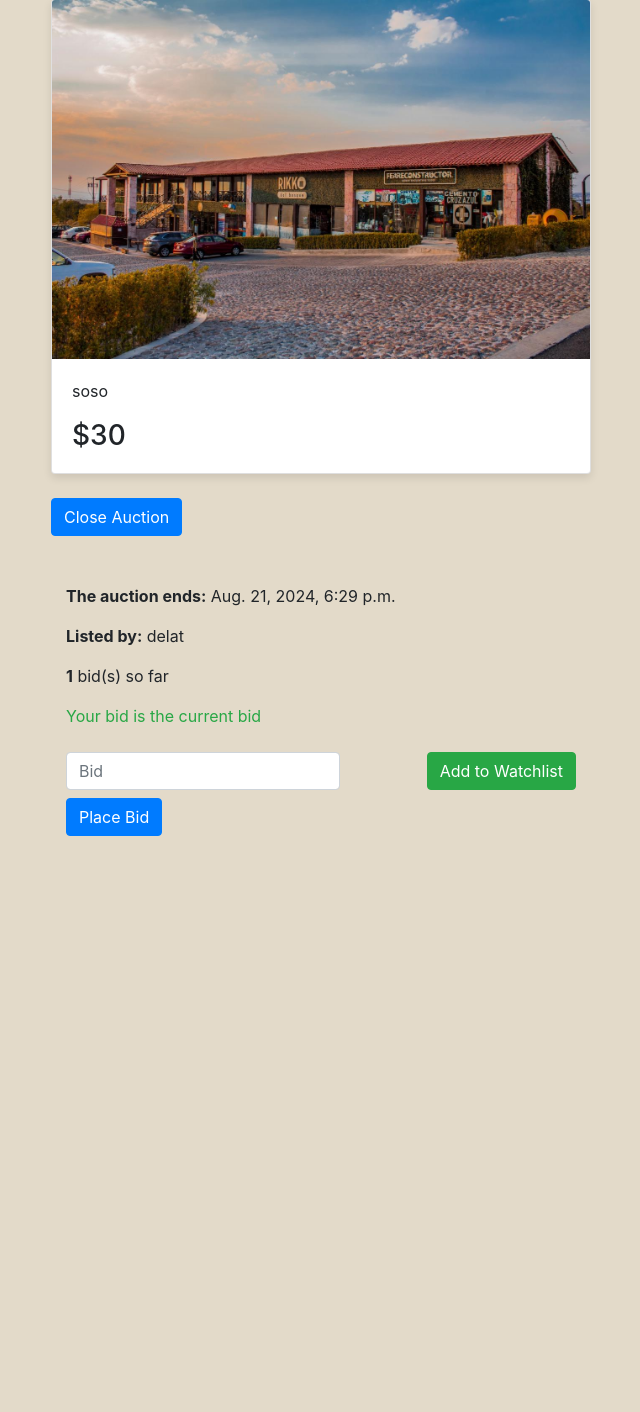
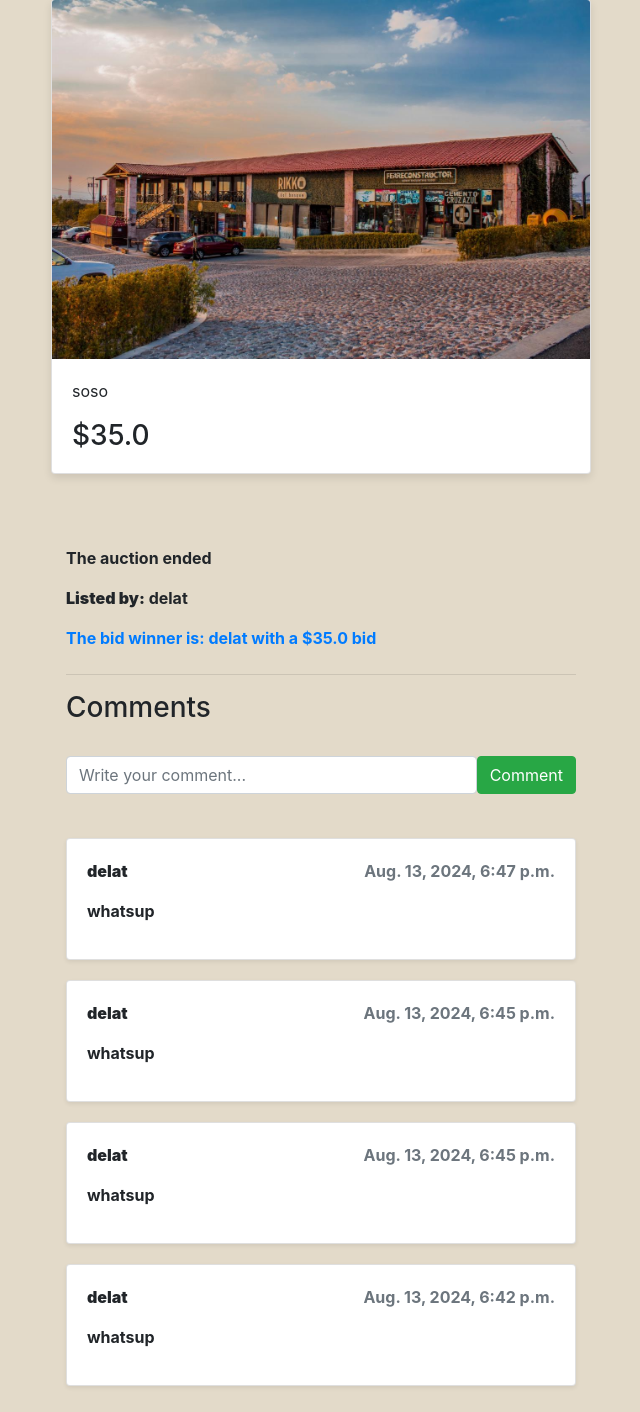
Before and after one commit to Danypooh/commerce, a Django app: page /view_listing/3 in a window 1280 px wide. Shown: the part 278-1690 px from the top of the page, without its empty margins (34-674 px from the left). Before the commit the page ends 1114 px from the top, so only its background shows below. Run offline with Django 3.2, Linux system fonts and the light colour scheme; a user stored in the database is signed in; data comes from the database, SQL or seed files in the repository; both versions use the stored data as it was after the commit; data that the repository does not hold is empty; some libraries are stand-ins or nearby versions.

Commit message:
add 'close auction' and comments

```diff
--- a/auctions/models.py
+++ b/auctions/models.py
@@ -13,6 +13,7 @@ class Listing(models.Model):
     image = models.ImageField(upload_to='images/', blank=True, null=True)
     end_date = models.DateTimeField()
     seller = models.ForeignKey(User, on_delete=models.CASCADE, related_name="listings")
+    status = models.BooleanField(default=True)
 
 class Bid(models.Model):
     auction_listing = models.ForeignKey(Listing, on_delete=models.CASCADE, related_name="bids")
--- a/auctions/templates/auctions/view_listing.html
+++ b/auctions/templates/auctions/view_listing.html
@@ -26,12 +26,16 @@
             {% endif %}
             <div class="card-body">
               <p class="card-text">{{ listing.description }}</p>
-              <h3 class="card-text">${{ listing.starting_price }}</h3>
+              {% if highest_bid %}
+                <h3 class="card-text">${{ highest_bid.bid_amount }}</h3>
+              {% else %}
+                <h3 class="card-text">${{ listing.starting_price }}</h3>
+              {% endif %}
             </div>
           </div>
           <br />
           <div>
-            {% if user.is_authenticated and listing.seller == user %}
+            {% if user.is_authenticated and listing.seller == user and listing.status %}
                 <form action="{% url 'view_listing' listing.id %}" method="post">
                     {% csrf_token %}
                     <button type="submit" class="btn btn-primary" name="action" value="close_auction">Close Auction</button>
@@ -40,6 +44,7 @@
           </div>
           <div class="container mt-5">
             <div class="auction-details mb-4">
+              {% if listing.status %}
                 <p><strong>The auction ends:</strong> {{ listing.end_date }}</p>
                 <p><strong>Listed by:</strong> {{ listing.seller }}</p>
                 {% if number_of_bids > 0 %}
@@ -52,9 +57,16 @@
                 {% else %}
                     <p class="text-blue-warning">There are no current bids</p>
                 {% endif %}
+              {% else %}
+              <p><strong>The auction ended</p>
+              <p><strong>Listed by:</strong> {{ listing.seller }}</p>
+              <p class="text-blue-warning">The bid winner is: {{ highest_bid.bidder }} with a ${{ highest_bid.bid_amount }} bid</p>
+
+              {% endif %}
+
             </div>
 
-            {% if user.is_authenticated %}
+            {% if user.is_authenticated and listing.status %}
             <div class="d-flex justify-content-between align-items-start mb-3">
                 <div>
                     <form action="{% url 'view_listing' listing.id %}" method="post">
@@ -76,6 +88,41 @@
                 </div>
             </div>
             {% endif %}
+
+            {% if user.is_authenticated %}
+              <hr>
+              <div>
+                <h3>Comments</h3>
+                <br>
+                <form action="{% url 'view_listing' listing.id %}" method="post">
+                  {% csrf_token %}
+                  <div class="d-flex">
+                    <input type="text" name="comment" class="form-control comment-input me-2" placeholder="Write your comment...">
+                    <button type="submit" class="btn btn-success" name="action" value="add_comment">Comment</button>
+                  </div>
+                </form>
+                <br>
+                {% if comments %}
+                  {% for comment in comments %}
+                  <ul class="list-unstyled">
+                    <li class="mb-3">
+                      <div class="card shadow-sm">
+                        <div class="card-body">
+                          <div class="d-flex justify-content-between">
+                            <strong>{{ comment.commenter }}</strong>
+                            <span class="text-muted">{{ comment.comment_time }}</span>
+                          </div>
+                          <p class="mt-3">{{ comment.comment_text }}</p>
+                        </div>
+                      </div>
+                    </li>
+                  </ul>
+                  {% endfor %}
+                {% else %}
+                <p>There are no comments</p>
+                {% endif %}
+              </div>
+            {% endif %}
         </div>
 
 
--- a/auctions/views.py
+++ b/auctions/views.py
@@ -88,6 +88,7 @@ def view_listing(request, listing_id):
     highest_bid = Bid.objects.filter(auction_listing=listing).order_by('-bid_amount').first()
     number_of_bids = listing.bids.count()
     message = "Messages will be displayed here"
+    comments = Comment.objects.filter(auction_listing=listing).order_by('-comment_time')
 
     if request.method == "POST":
         action = request.POST.get('action')
@@ -128,12 +129,25 @@ def view_listing(request, listing_id):
                 except ValueError:
                         message = f"Invalid bid amount { highest_bid }"
 
+        elif action == "close_auction":
+            listing.status = False
+            listing.save()
+            message = "The auction is closed"
+
+        elif action == "add_comment":
+            comment = request.POST.get('comment')
+            new_comment = Comment.objects.create(auction_listing=listing, commenter=request.user, comment_text=comment, comment_time=timezone.now())
+            new_comment.save()
+            message = "Comment added successfully"
+            comments = Comment.objects.filter(auction_listing=listing).order_by('-comment_time')
+
         return render(request, 'auctions/view_listing.html', {
         'listing': listing,
         "item_in_watchlist": item_in_watchlist,
         "number_of_bids": number_of_bids,
         "highest_bid": highest_bid,
-        "message": message
+        "message": message,
+        "comments": comments
     })
 
     return render(request, 'auctions/view_listing.html', {
@@ -141,5 +155,6 @@ def view_listing(request, listing_id):
         "item_in_watchlist": item_in_watchlist,
         "number_of_bids": number_of_bids,
         "highest_bid": highest_bid,
-        "message": message
+        "message": message,
+        "comments": comments
     })
```
Also changed, not shown: auctions/migrations/0005_listing_status.py (added), db.sqlite3.
